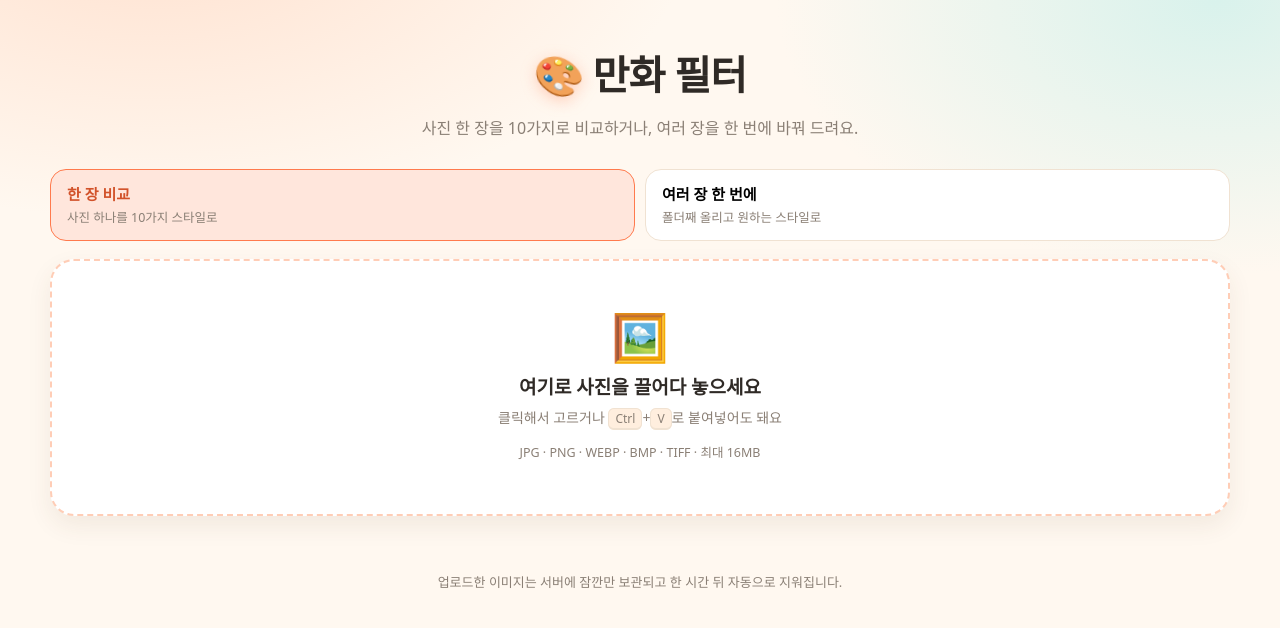
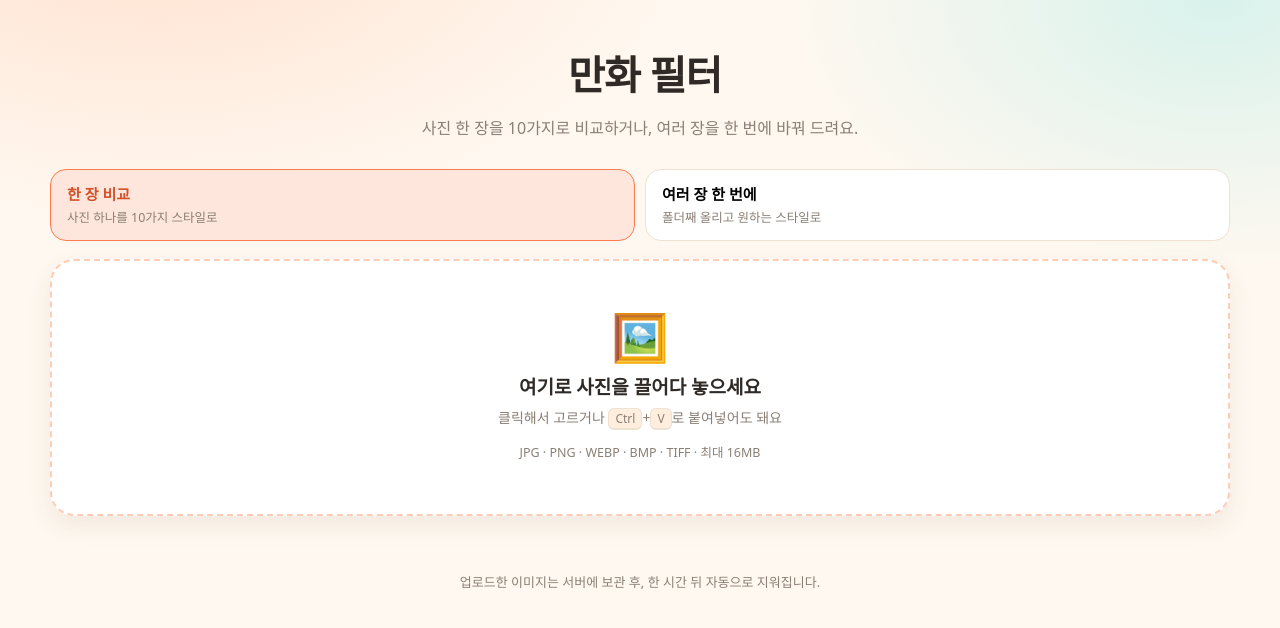
Before and after one commit to NANOliberty/Filter-Transformation, a Flask app: page / in a window 1280 px wide. Shown: the top 628 px of the page. Run offline with Flask 3, Linux system fonts and the light colour scheme.

Commit message:
text: 멘트 수정

```diff
--- a/templates/index.html
+++ b/templates/index.html
@@ -13,7 +13,7 @@
 
 <header class="site-header">
   <div class="wrap">
-    <h1><span class="logo">🎨</span> 만화 필터</h1>
+    <h1><span class="logo"></span> 만화 필터</h1>
     <p class="tagline">사진 한 장을 {{ styles | length }}가지로 비교하거나, 여러 장을 한 번에 바꿔 드려요.</p>
   </div>
 </header>
@@ -171,7 +171,7 @@
 
 <footer class="site-footer">
   <div class="wrap">
-    <p>업로드한 이미지는 서버에 잠깐만 보관되고 한 시간 뒤 자동으로 지워집니다.</p>
+    <p>업로드한 이미지는 서버에 보관 후, 한 시간 뒤 자동으로 지워집니다.</p>
   </div>
 </footer>
 
```
